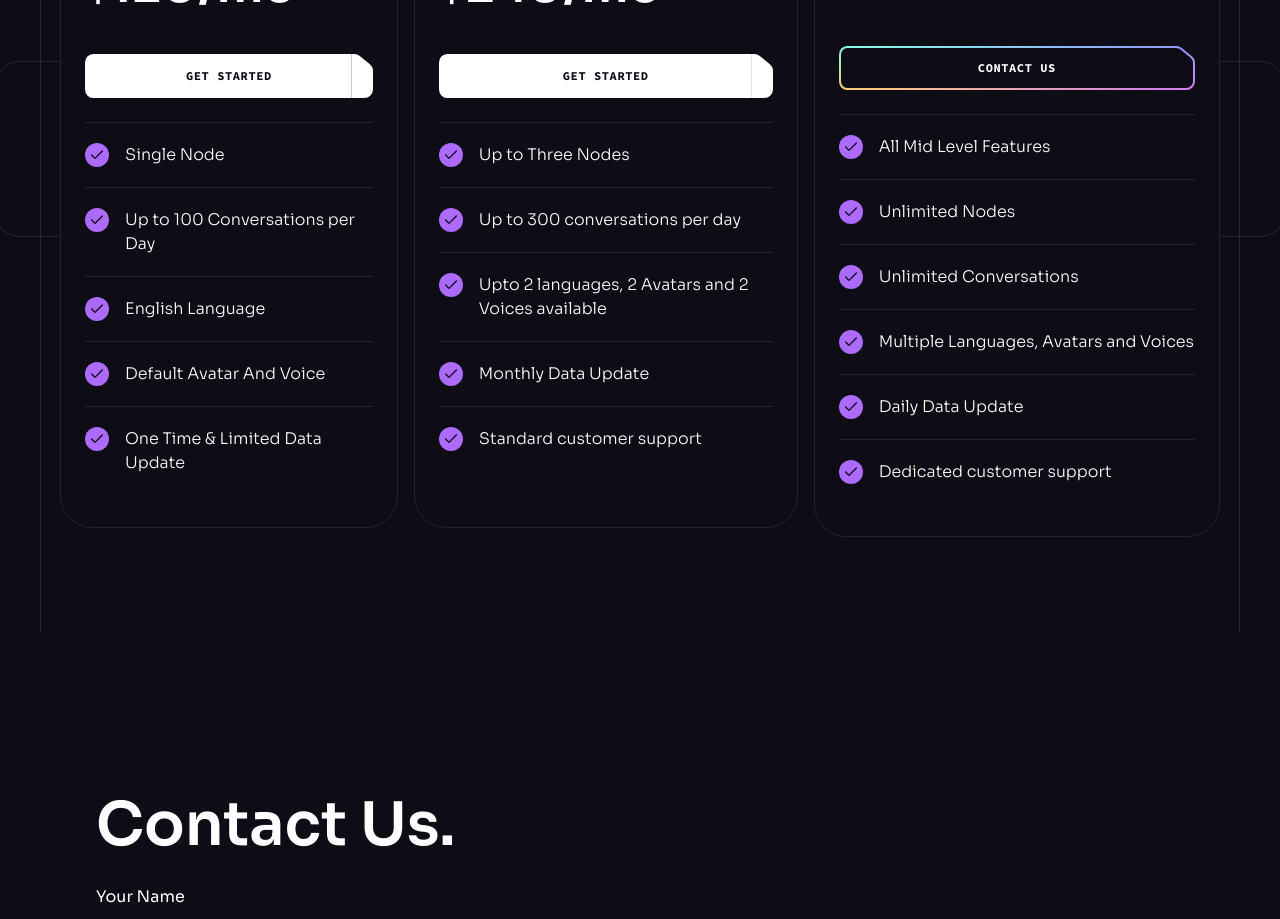
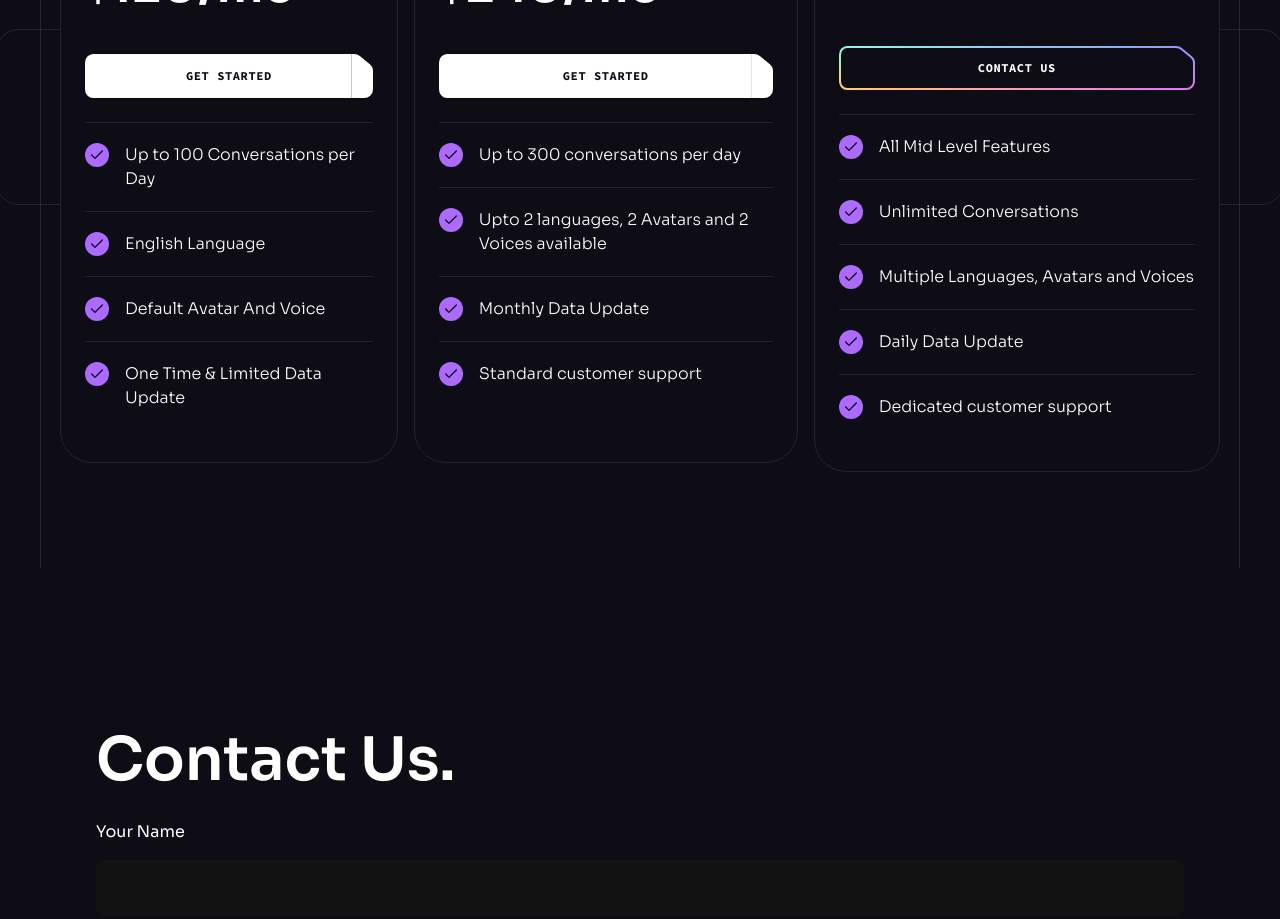
Before and after one commit to Aklile23/Ahmed, a React (Vite) app: page / in a window 1280 px wide. Shown: the part 7780-8699 px from the top of the page. Built offline with nearby package versions, Linux system fonts and the light colour scheme.

Commit message:
Update index.js
updated price list data based on convai pricing plan

```diff
--- a/src/constants/index.js
+++ b/src/constants/index.js
@@ -260,7 +260,6 @@ export const pricing = [
     description: "Ideal for: Small businesses or individual users looking to use Ahmed.",
     price: "120/mo",
     features: [
-      "Single Node",
       "Up to 100 Conversations per Day",
       "English Language",
       "Default Avatar And Voice",
@@ -273,7 +272,6 @@ export const pricing = [
     description: "Ideal for: Small businesses seeking more customization and enhanced support.",
     price: "240/mo",
     features: [
-      "Up to Three Nodes",
       "Up to 300 conversations per day",
       "Upto 2 languages, 2 Avatars and 2 Voices available",
       "Monthly Data Update",
@@ -287,7 +285,6 @@ export const pricing = [
     price: null,
     features: [
       "All Mid Level Features",
-      "Unlimited Nodes",
       "Unlimited Conversations",
       "Multiple Languages, Avatars and Voices ",
       "Daily Data Update",
```
